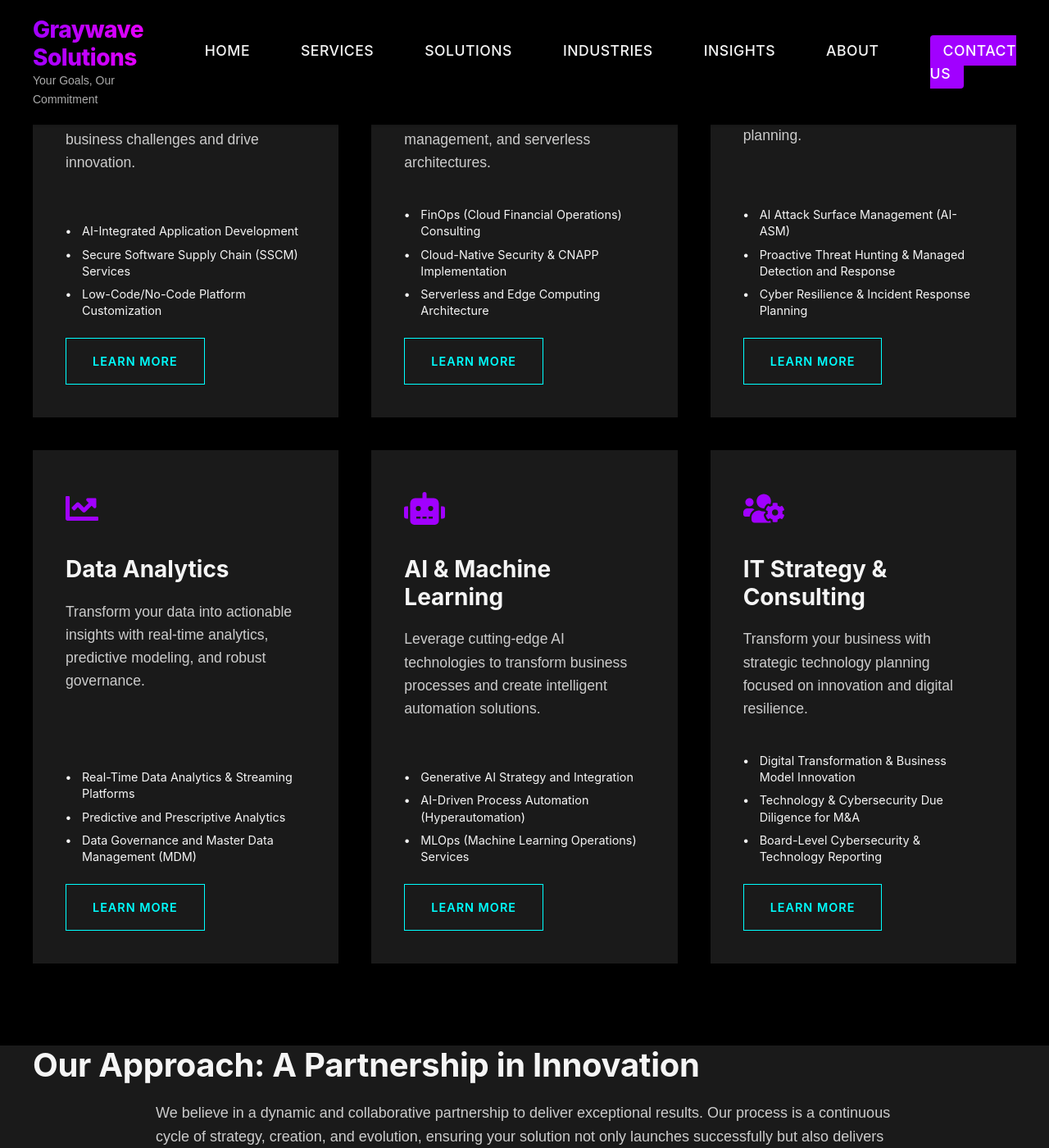
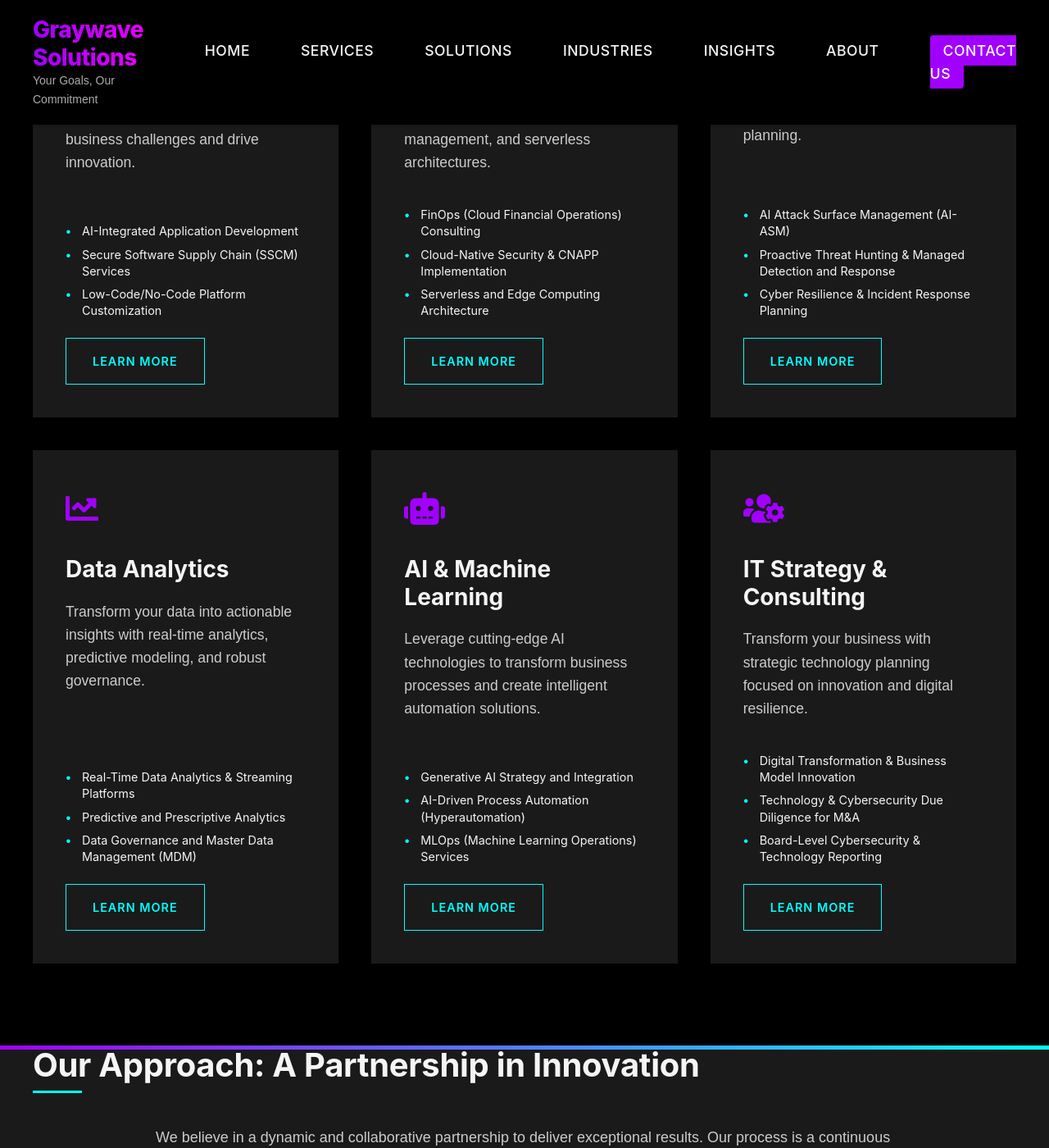
Before and after one commit to MackhaliaB/Tech-Consulting-Build, a Jekyll site: the page built from services.md, in a window 1280 px wide and 1400 px high, scrolled down 694 px. Shown: the whole window at 82% size. Built offline with Jekyll 4.4.1, drawn with Linux system fonts in a browser that asks for light colours.

Commit message:
Enhance Services page with teal theme and modern visual effects

```diff
--- a/assets/css/custom.css
+++ b/assets/css/custom.css
@@ -18,7 +18,7 @@
   content: "•";
   position: absolute;
   left: 0;
-  color: var(--primary-color);
+  color: #00FFFF;
   font-weight: bold;
 }
 
@@ -28,15 +28,17 @@
   height: 100%;
   background-color: #1A1A1A !important;
   border: 1px solid #333333;
+  transition: all 0.3s ease;
 }
 
 .service-card:hover {
   border-color: #00FFFF;
+  box-shadow: 0 0 15px rgba(0, 255, 255, 0.2);
 }
 
 .service-card .service-icon i {
-  background-color: rgba(161, 0, 255, 0.1) !important;
-  color: #A100FF !important;
+  background-color: rgba(0, 255, 255, 0.1) !important;
+  color: #00FFFF !important;
 }
 
 .service-card h3 {
@@ -100,29 +102,81 @@
 /* Service process section styling */
 .service-process {
   background-color: #1A1A1A !important;
+  position: relative;
+  overflow: hidden;
+}
+
+.service-process::before {
+  content: "";
+  position: absolute;
+  top: 0;
+  left: 0;
+  width: 100%;
+  height: 5px;
+  background: linear-gradient(90deg, #A100FF, #00FFFF);
 }
 
 .service-process .section-header h2 {
   color: #F5F5F5 !important;
+  position: relative;
+  display: inline-block;
+}
+
+.service-process .section-header h2::after {
+  content: "";
+  position: absolute;
+  bottom: -10px;
+  left: 0;
+  width: 60px;
+  height: 3px;
+  background-color: #00FFFF;
 }
 
 .service-process .section-header p {
   color: #CCCCCC !important;
   max-width: 900px !important;
-  margin: 0 auto 30px !important;
+  margin: 30px auto 40px !important;
+}
+
+.process-steps {
+  position: relative;
+}
+
+.process-steps::before {
+  content: "";
+  position: absolute;
+  top: 30px;
+  left: 50%;
+  width: 80%;
+  height: 1px;
+  background: linear-gradient(90deg, transparent, #00FFFF, transparent);
+  transform: translateX(-50%);
+  z-index: 0;
+  opacity: 0.3;
 }
 
 .process-step {
   background-color: #222222 !important;
   border: 1px solid #333333;
+  transition: all 0.3s ease;
+  position: relative;
+  z-index: 1;
+}
+
+.process-step:hover {
+  border-color: #00FFFF;
+  transform: translateY(-5px);
+  box-shadow: 0 10px 20px rgba(0, 255, 255, 0.1);
 }
 
 .process-step .step-number {
-  background-color: #A100FF !important;
+  background: linear-gradient(135deg, #A100FF, #00FFFF) !important;
+  color: #FFFFFF !important;
+  font-weight: bold;
 }
 
 .process-step .step-content h3 {
-  color: #F5F5F5 !important;
+  color: #00FFFF !important;
   font-size: 1.3rem !important;
   margin-bottom: 12px !important;
 }
@@ -134,14 +188,41 @@
 }
 
 /* Technologies section styling */
+.technologies {
+  position: relative;
+  overflow: hidden;
+}
+
+.technologies::before {
+  content: "";
+  position: absolute;
+  top: 0;
+  left: 0;
+  width: 100%;
+  height: 5px;
+  background: linear-gradient(90deg, #00FFFF, #A100FF);
+}
+
 .technologies .section-header h2 {
   color: #F5F5F5 !important;
+  position: relative;
+  display: inline-block;
+}
+
+.technologies .section-header h2::after {
+  content: "";
+  position: absolute;
+  bottom: -10px;
+  left: 0;
+  width: 60px;
+  height: 3px;
+  background-color: #00FFFF;
 }
 
 .technologies .section-header p {
   color: #CCCCCC !important;
   max-width: 900px !important;
-  margin: 0 auto 30px !important;
+  margin: 30px auto 40px !important;
 }
 
 .tech-categories {
@@ -150,19 +231,62 @@
   gap: 30px !important;
 }
 
+.tech-category {
+  background-color: #1A1A1A;
+  border: 1px solid #333333;
+  padding: 20px;
+  border-radius: 8px;
+  transition: all 0.3s ease;
+}
+
+.tech-category:hover {
+  border-color: #00FFFF;
+  transform: translateY(-5px);
+  box-shadow: 0 10px 20px rgba(0, 255, 255, 0.1);
+}
+
 .tech-category h3 {
   color: #00FFFF !important;
-  border-bottom-color: #333333 !important;
+  border-bottom: 2px solid #333333 !important;
+  padding-bottom: 10px;
+  margin-bottom: 15px;
+}
+
+.tech-category .tech-list {
+  margin: 0;
+  padding: 0;
 }
 
 .tech-category .tech-list li {
   color: #F5F5F5 !important;
-  border-bottom-color: #333333 !important;
+  border-bottom: 1px solid #333333 !important;
+  padding: 10px 0;
+  transition: color 0.3s ease;
+}
+
+.tech-category .tech-list li:hover {
+  color: #00FFFF !important;
+}
+
+.tech-category .tech-list li:last-child {
+  border-bottom: none !important;
 }
 
 /* CTA section styling */
 .cta {
   background-color: #1A1A1A !important;
+  position: relative;
+  overflow: hidden;
+}
+
+.cta::before {
+  content: "";
+  position: absolute;
+  top: 0;
+  left: 0;
+  width: 100%;
+  height: 5px;
+  background: linear-gradient(90deg, #00FFFF, #A100FF);
 }
 
 .cta-content h2 {
@@ -174,12 +298,27 @@
 }
 
 .btn-primary {
-  background-color: #A100FF !important;
+  background: linear-gradient(135deg, #A100FF, #7700BB) !important;
   color: #FFFFFF !important;
   border: none !important;
-  transition: background-color 0.3s ease;
+  transition: all 0.3s ease;
+  position: relative;
+  overflow: hidden;
+  z-index: 1;
 }
 
-.btn-primary:hover {
-  background-color: #7700BB !important;
+.btn-primary::before {
+  content: "";
+  position: absolute;
+  top: 0;
+  left: -100%;
+  width: 100%;
+  height: 100%;
+  background: linear-gradient(135deg, #00FFFF, #00CCCC);
+  transition: all 0.4s ease;
+  z-index: -1;
 }
+
+.btn-primary:hover::before {
+  left: 0;
+}
```
